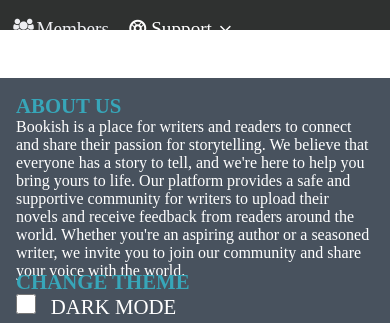
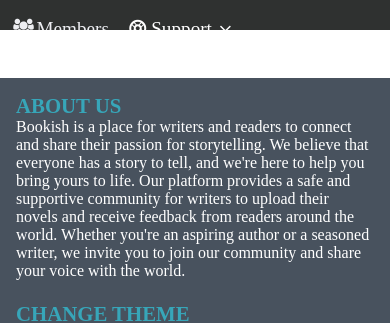
Before and after one commit to Applesse/Bookish, a plain HTML site: page subpages/forum.html in a window 390 px wide. Shown: the part 106-429 px from the top of the page. Drawn offline with Linux system fonts and the light colour scheme.

Commit message:
adjusting footer after certain device width

```diff
--- a/styles/style.css
+++ b/styles/style.css
@@ -309,7 +309,7 @@ width: 20px;
     .footer-content{
         clear:both;
         width:100%;
-        height: 11rem;
+        height: 13rem;
         margin-left: 0;
     }
     .change-text{
```
